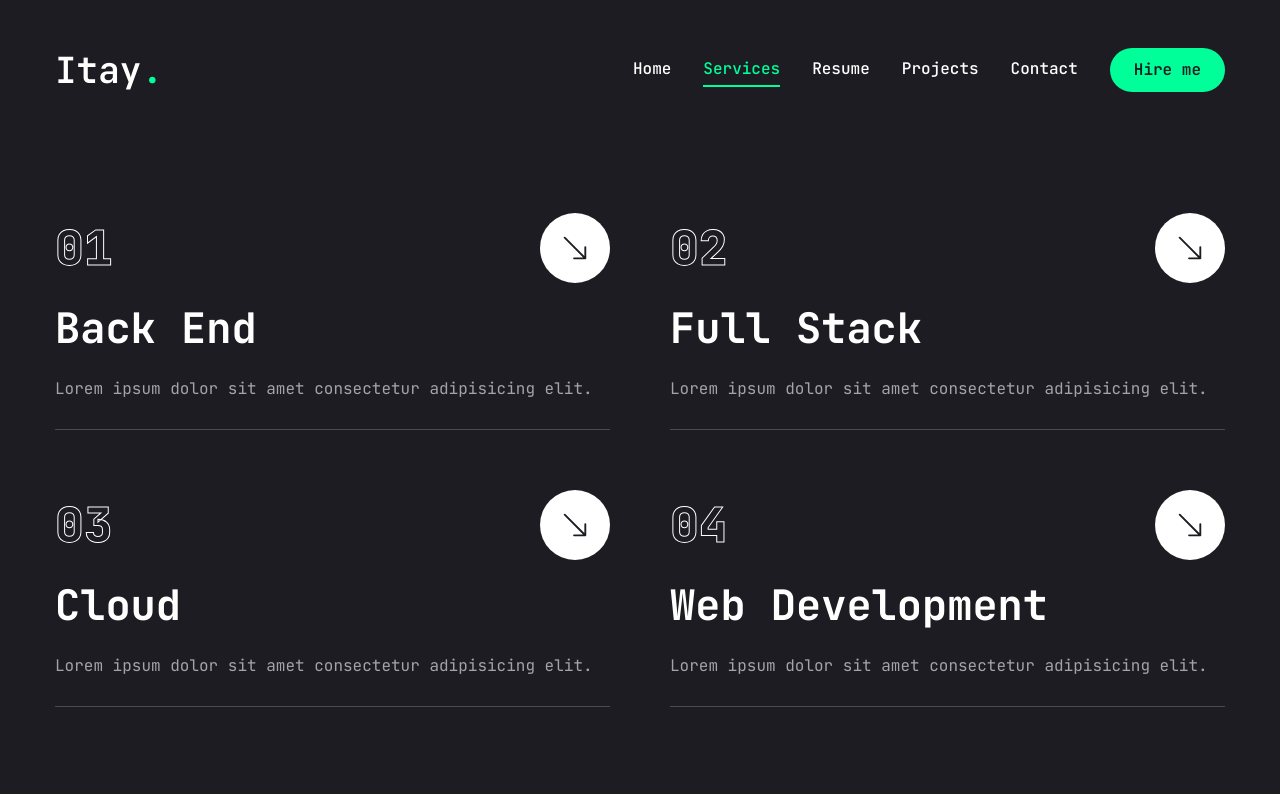
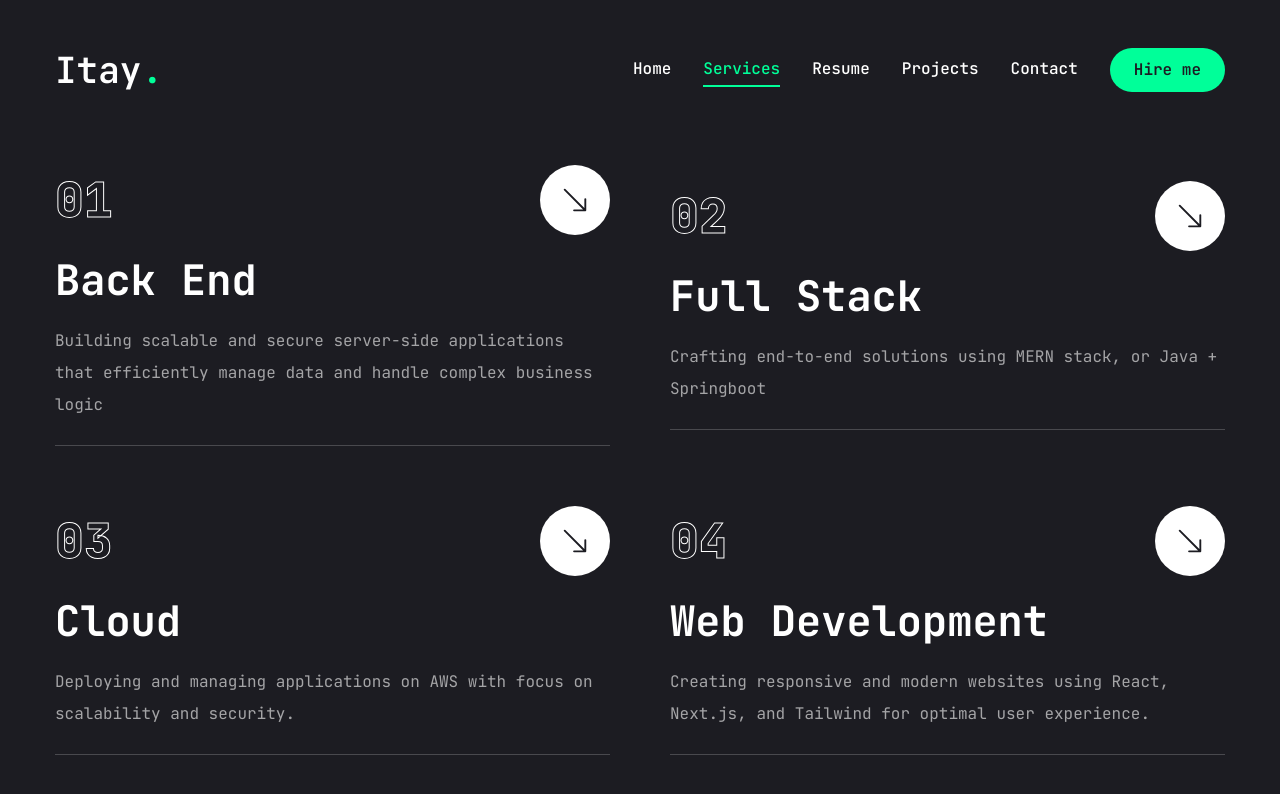
Before and after one commit to itays77/PersonalWebsite, a Next.js app: page /services in a window 1280 px wide. Shown: the top 794 px of the page. Built offline with nearby package versions, Linux system fonts and the light colour scheme.

Commit message:
FinishContact2

```diff
--- a/app/contact/page.jsx
+++ b/app/contact/page.jsx
@@ -52,9 +52,9 @@ const Contact = () => {
       className="py-6"
     >
       <div className="container mx-auto">
-        <div className="flex flex-col xl:flex-row gap-[30px]">
+        <div className="flex flex-col xl:flex-row gap-24">
           {/* form */}
-          <div className="xl:h-[54%] order-2 xl:order-none">
+          <div className="flex-1 order-2 xl:order-none">
             <form className="flex flex-col gap-6 p-10 bg-[#27272c] rounded-xl">
               <h3 className="text-4xl text-accent">Let's work together</h3>
               <p className="text-white/60">
@@ -63,7 +63,7 @@ const Contact = () => {
               {/* input */}
               <div className="grid grid-cols-1 md:grid-cols-2 gap-6">
                 <Input type="firstname" placeholder="Firstname" />
-                <Input type="lasttname" placeholder="Lastname" />
+                <Input type="lastname" placeholder="Lastname" />
                 <Input type="email" placeholder="Email address" />
                 <Input type="phone" placeholder="Phone number" />
               </div>
@@ -83,21 +83,24 @@ const Contact = () => {
                 </SelectContent>
               </Select>
               {/* textarea */}
-              <Textarea className="h-[200px]" placeholder="Type your message here." />
+              <Textarea
+                className="h-[200px]"
+                placeholder="Type your message here."
+              />
               {/* button */}
-              <Button size="md" className="mx-w-40">
+              <Button size="md" className="max-w-40">
                 Send message
               </Button>
             </form>
           </div>
           {/* info */}
-          <div className="flex-1 flex items-center xl:justify-end order-1 xl:order-none mb-8 xl:mb-0">
-            <ul className="flex flex-col gap-10">
+          <div className="flex-1 flex items-start xl:items-center order-1 xl:order-none mb-8 xl:mb-0">
+            <ul className="flex flex-col gap-10 w-full">
               {info.map((item, index) => {
                 return (
-                  <li key="index" className="flex items-center gap-6">
-                    <div className="w-[52px] h-[52px] xl:w-[72px] xl:h-[72px] bg-[#27272c] text-accent rounded-md flex items-center">
-                      <div className="text-[28px]">{item.icon}</div>
+                  <li key={index} className="flex items-center gap-6">
+                    <div className="w-[52px] h-[52px] xl:w-[72px] xl:h-[72px] bg-[#27272c] text-accent rounded-md flex items-center justify-center">
+                      <div className="text-2xl xl:text-3xl">{item.icon}</div>
                     </div>
                     <div className="flex-1">
                       <p className="text-white/60">{item.title}</p>
--- a/app/page.jsx
+++ b/app/page.jsx
@@ -8,6 +8,16 @@ import Stats from '../components/Stats';
 
 
 const Home = () => {
+
+  const socialLinks = {
+    github: 'https://github.com/itays77?tab=repositories',
+    linkedin: 'https://www.linkedin.com/in/itaysol/',
+  };
+
+  const handleSocialClick = (platform) => {
+    window.open(socialLinks[platform], '_blank');
+  };
+
   return (
     <section className="h-full">
       <div className="container mx-auto h-full">
@@ -36,16 +46,18 @@ const Home = () => {
                 <FiDownload className="text-xl" />
               </Button>
               <div className="mb-8 xl:mb-0">
-                <Social containerStyles="flex gap-6"
-                iconstyles="w-9 h-9 border border-accent rounded-full flex justify-center
+                <Social
+                  containerStyles="flex gap-6"
+                  iconstyles="w-9 h-9 border border-accent rounded-full flex justify-center
                 items-center text-accent text-base hover:bg-accent hover:text-primary
-                hover:transition-all duration-500"/>
+                hover:transition-all duration-500"
+                />
               </div>
             </div>
           </div>
           {/* photo */}
           <div>
-            <Photo className="order-1 xl:order-none mb-8 xl:mb-0"/>
+            <Photo className="order-1 xl:order-none mb-8 xl:mb-0" />
           </div>
         </div>
       </div>
--- a/app/resume/page.jsx
+++ b/app/resume/page.jsx
@@ -36,8 +36,7 @@ import {
  // about data
  const about = {
    title: 'About me',
-   description:
-     'Lorem ipsum, dolor sit amet consectetur adipisicing elit. Aliquid error unde omnis doloremque maiores dicta voluptatum, est, inventore veritatis sequi at repellendus consequuntur dolor corrupti illum molestiae',
+   description: 'Junior software developer passionate about crafting efficient solutions through code, and learning new technologies. ',
    info: [
      {
        fieldName: 'Name',
@@ -63,7 +62,7 @@ import {
    icon: '/',
    title: 'My Education',
    description:
-     'Lorem ipsum, dolor sit amet consectetur adipisicing elit. Aliquid error unde omnis doloremque maiores dicta voluptatum, est, inventore veritatis sequi at repellendu.',
+     'Diversity in education is key to a well-rounded individual. ',
    items: [
      {
        institution: 'Afeka Academic College of Engineering',
@@ -81,9 +80,9 @@ import {
  //certifications
   const certifications = {
     icon: '/',
-    title: 'Certifications',
+    title: 'My Certifications',
     description:
-      'Lorem ipsum, dolor sit amet consectetur adipisicing elit. Aliquid error unde omnis doloremque maiores dicta voluptatum, est, inventore veritatis sequi at repellendu.',
+      'Continuously expanding knowledge through professional certifications',
     items: [
       {
         provider: 'Amazon Web Services',
@@ -101,8 +100,7 @@ import {
  // skills data
  const skills = {
    title: 'My Skills',
-   description:
-     'Lorem ipsum, dolor sit amet consectetur adipisicing elit. Aliquid error unde omnis doloremque maiores dicta voluptatum, est, inventore veritatis sequi at repellendu.',
+   description: 'Versatile tech stack.',
    skillList: [
      {
        icon: <FaJava />,
--- a/app/services/page.jsx
+++ b/app/services/page.jsx
@@ -7,25 +7,29 @@ const services = [
   {
     num: '01',
     title: 'Back End',
-    description: 'Lorem ipsum dolor sit amet consectetur adipisicing elit.',
+    description:
+      'Building scalable and secure server-side applications that efficiently manage data and handle complex business logic',
     href: '',
   },
   {
     num: '02',
     title: 'Full Stack',
-    description: 'Lorem ipsum dolor sit amet consectetur adipisicing elit.',
+    description:
+      'Crafting end-to-end solutions using MERN stack, or Java + Springboot',
     href: '',
   },
   {
     num: '03',
     title: 'Cloud',
-    description: 'Lorem ipsum dolor sit amet consectetur adipisicing elit.',
+    description:
+      'Deploying and managing applications on AWS with focus on scalability and security.',
     href: '',
   },
   {
     num: '04',
     title: 'Web Development',
-    description: 'Lorem ipsum dolor sit amet consectetur adipisicing elit.',
+    description:
+      'Creating responsive and modern websites using React, Next.js, and Tailwind for optimal user experience.',
     href: '',
   },
 ];
--- a/app/work/page.jsx
+++ b/app/work/page.jsx
@@ -20,7 +20,8 @@ const projects = [
     num: '01',
     category: 'Full Stack',
     title: 'Manch',
-    description: 'Lorem ipsum dolor sit amet, consectetur adipiscing elit.',
+    description:
+      'Manch is a full-stack food ordering platform connecting restaurants with customers, enabling seamless online ordering, payments, and delivery management',
     stack: [{ name: 'React' }, { name: 'Node.js' }, { name: 'MongoDB' }],
     image: '/assets/project11.png',
     live: '',
@@ -30,7 +31,7 @@ const projects = [
     num: '02',
     category: 'Back End',
     title: 'Still development',
-    description: 'Lorem ipsum dolor sit amet, consectetur adipiscing elit.',
+    description: 'In Progress',
     stack: [
       { name: 'Java' },
       { name: 'Springboot' },
--- a/components/Photo.jsx
+++ b/components/Photo.jsx
@@ -24,7 +24,7 @@ const Photo = () => {
           mix-blend-lighten absolute"
         >
           <Image
-            src="/assets/myphoto.png"
+            src="/assets/myphoto2.png"
             priority
             quality={100}
             alt=""
--- a/components/Social.jsx
+++ b/components/Social.jsx
@@ -2,8 +2,8 @@ import Link from "next/link";
 import { FaGithub, FaLinkedin } from 'react-icons/fa'
 
 const socials = [
-  { icon: <FaGithub />, path: "" },
-  { icon: <FaLinkedin />, path: "" },
+  { icon: <FaGithub />, path: 'https://github.com/itays77?tab=repositories' },
+  { icon: <FaLinkedin />, path: 'https://www.linkedin.com/in/itaysol/' },
 ];
 
 
--- a/components/Stats.jsx
+++ b/components/Stats.jsx
@@ -4,7 +4,7 @@ import CountUp from "react-countup";
 
 const stats = [
   {
-    num: 12,
+    num: 1,
     text: 'Years of experience',
   },
   {
```
Also changed, not shown: public/assets/myphoto2.png (added).
